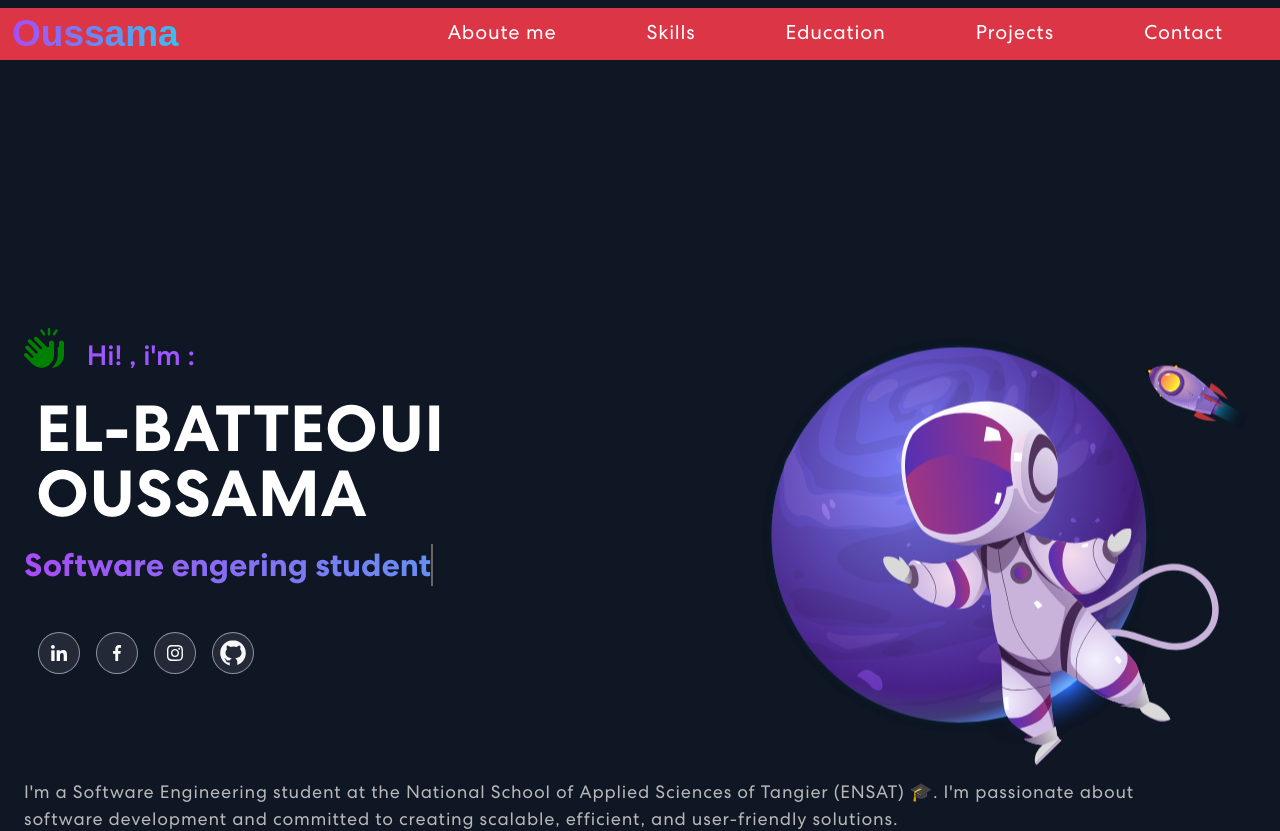
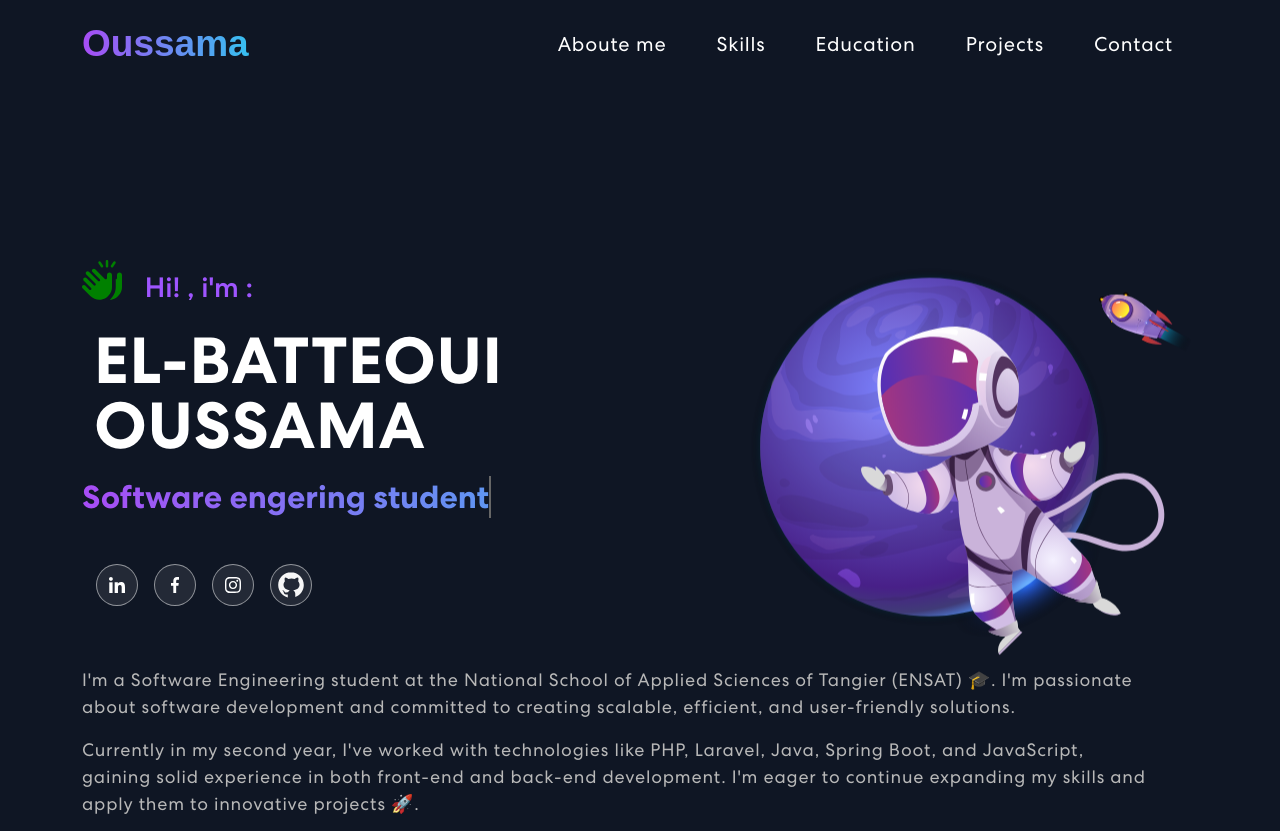
Before and after one commit to batteoui123/MyPortfolio, a React (Create React App) app: page / in a window 1280 px wide. Shown: the top 831 px of the page. Built offline with nearby package versions, Linux system fonts and the light colour scheme; a web font is replaced by a local one.

Commit message:
adjsut nav

```diff
--- a/src/App.css
+++ b/src/App.css
@@ -116,7 +116,8 @@
 
 }
 nav.navbar {
-
+  padding: 18px 0;
+  position: fixed;
   width: 100%;
   top: 0;
   z-index: 9999;
@@ -146,9 +147,9 @@
   font-size: 20px;
   font-weight: 400;
   font-style: normal;
-  height: 30px;
-  margin-right: 20px;
-  margin-left: 20px;
+  /* height: 30px; */
+  margin-right: auto;
+  margin-left: auto;
 
 }
 
--- a/src/App.js
+++ b/src/App.js
@@ -13,13 +13,12 @@
   return (
     <div className="App">
       <NavBar />
-      <div className="container-fluid">
       <Banner  />
       <Skills />
       <Education/>
       <Projects />
       <Contact />
-      </div>
+
       <Footer />
     </div>
   );
--- a/src/components/Banner.js
+++ b/src/components/Banner.js
@@ -67,8 +67,8 @@
 
   return (
     <>
-      <section className="banner bg-succes" id="home">
-        <div className="container-fluid bg-dange align-items-center">
+      <section className="banner " id="home">
+        <div className="container bg-dange align-items-center">
           <Row className="aligh-items-center ">
             <Col xs={12} md={6} xl={7} className="first-cl ">
               <TrackVisibility>
--- a/src/components/Contact.js
+++ b/src/components/Contact.js
@@ -82,7 +82,7 @@
   return (
     <section className="contact bg-succes" id="contact">
       <h2 className="text-center mb-5">Contact</h2>
-      <Container fluid className="bg-primar">
+      <Container  className="bg-primar">
         <Row className="align-items-center">
           <Col md={12} sm={12} lg={5} className=" mb-4">
             <motion.div
--- a/src/components/Footer.js
+++ b/src/components/Footer.js
@@ -8,7 +8,7 @@
 export const Footer = () => {
   return (
     <footer className="footer  " >
-      <Container fluid className="d-flex  flex-column align-items-center ">
+      <Container  className="d-flex  flex-column align-items-center ">
         {/* <Row className="align-items-center"> */}
 
 
--- a/src/components/NavBar.jsx
+++ b/src/components/NavBar.jsx
@@ -51,11 +51,11 @@
 
   return (
     <Router>
-      <nav className={`navbar  navbar-expand-md  ${scrolled ? "scrolled" : ""}`}>
+      <nav className={`navbar  navbar-expand-lg  ${scrolled ? "scrolled" : ""}`}>
 
 
 
-        <div className="container-fluid bg-danger">
+        <div className="container bg-dange">
           <a className="navbar-brand"  href="/">
             {/* <img src={logo} alt="Logo" className="bg-danger"style={{width:'100px' ,background:'none'}} /> */}
             <span className="logo">
--- a/src/components/Projects.js
+++ b/src/components/Projects.js
@@ -76,7 +76,7 @@
 
   return (
     <section className="project" id="projects">
-      <Container fluid>
+      <Container>
         <Row>
           <Col size={12}>
           <h2 className="main-title mb-5">Projects</h2>
--- a/src/components/Skills.js
+++ b/src/components/Skills.js
@@ -82,7 +82,7 @@
 
   return (
     <section id="skills" className="skill bg-dange ">
-      <div className="container-fluid ">
+      <div className="container">
         <h2 className="pt-5 mb-5">Skills</h2>
         <div className="skill-container">
           {/* ProgrammingLang */}
```
